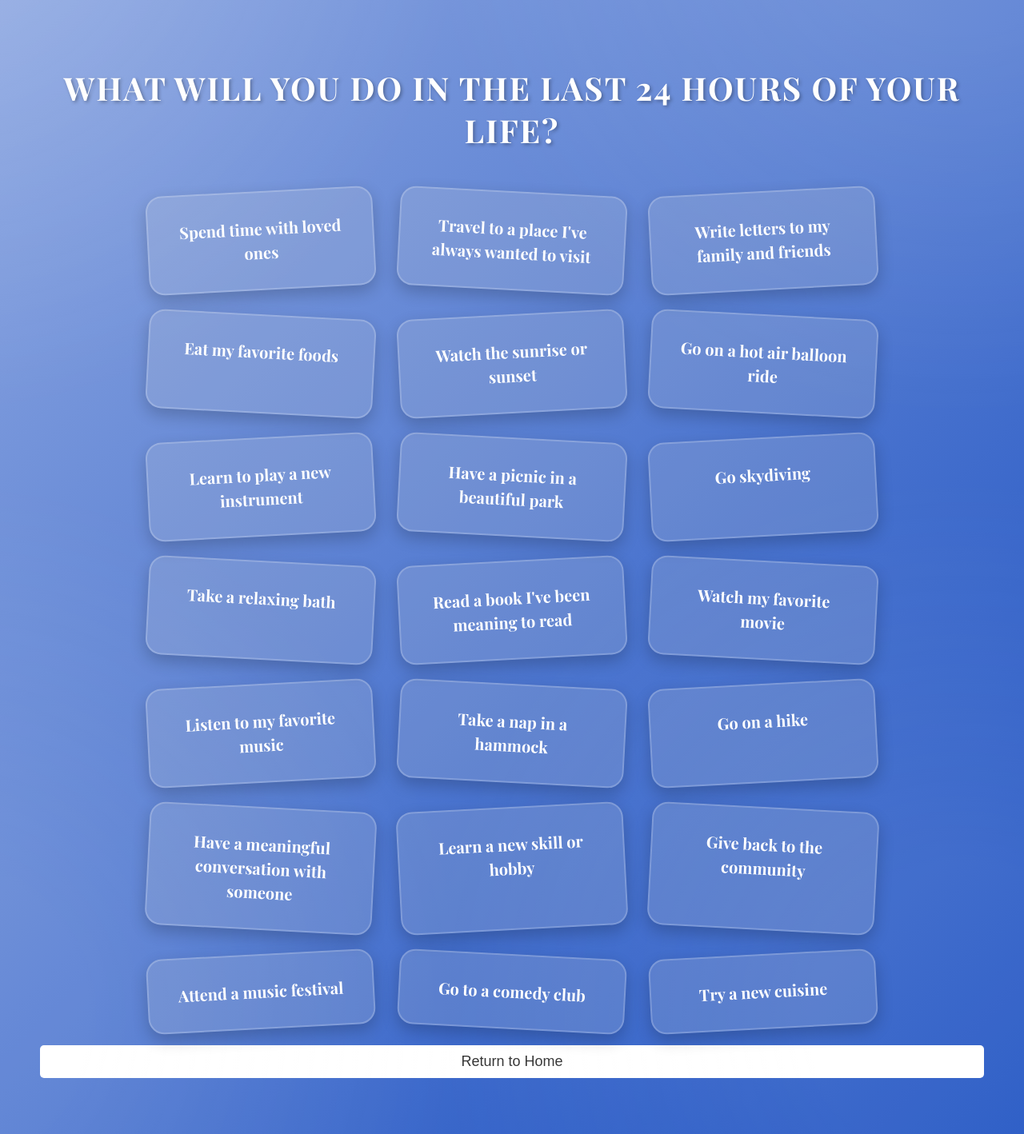
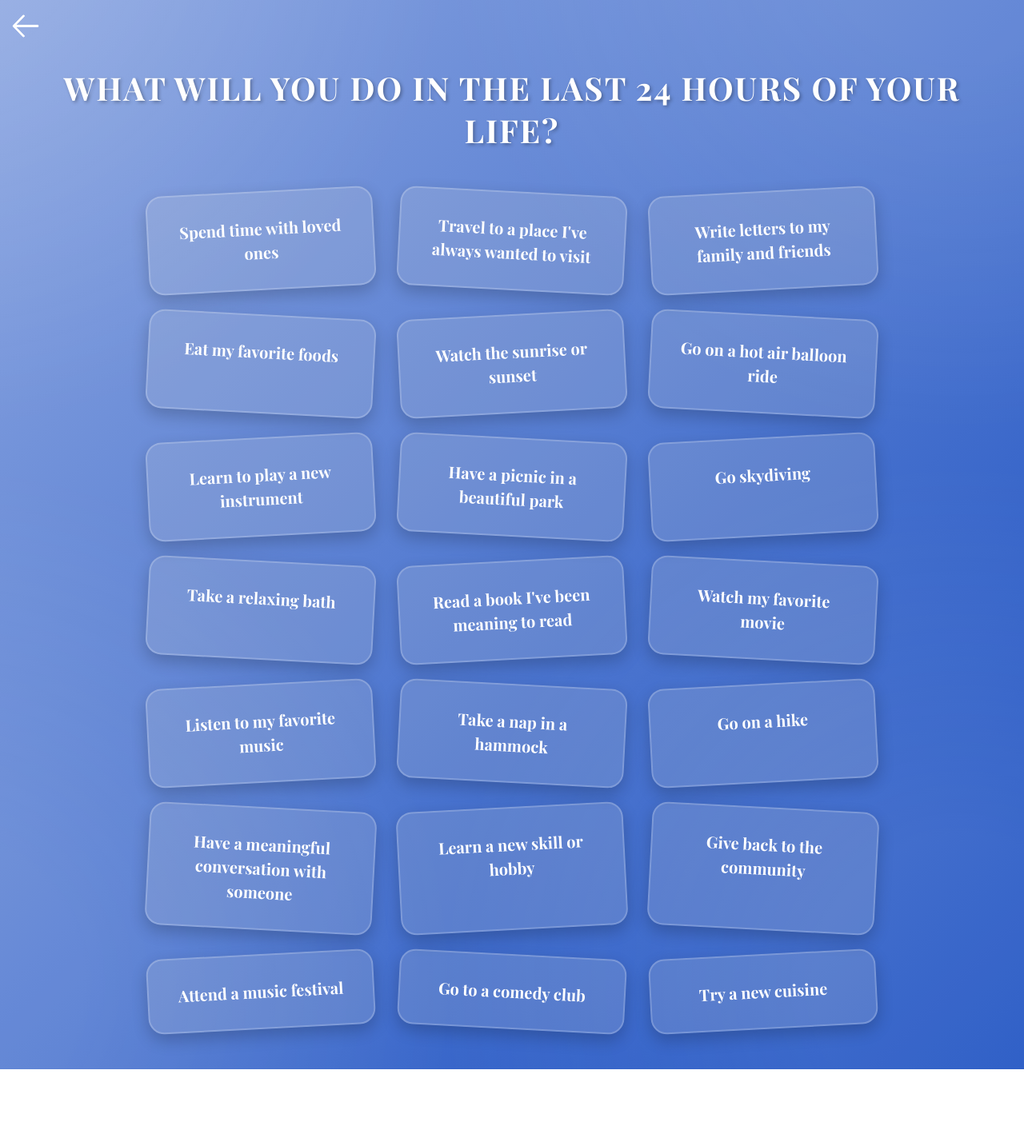
Before and after one commit to jasonli2004/TheLivingFuneral, a React (Create React App) app: page /gallery in a window 1280 px wide. Shown: the whole page at 80% size. After the commit the page ends 1337 px from the top, so only its background shows below. Built offline with nearby package versions, Linux system fonts and the light colour scheme; no server answers.

Commit message:
refined gallery access logic

```diff
--- a/src/App.js
+++ b/src/App.js
@@ -118,7 +118,7 @@ Incorporate these elements creatively and make the eulogy deeply personal and to
     setBackgroundAudio(bgAudio);
     setTickAudio(tickAudio);
     setIsPlaying(true);
-    setStep(1);
+    setStep(0);
   };
 
   const generateAndPlayAudio = async (textPrompt, fileName) => {
@@ -173,7 +173,12 @@ Incorporate these elements creatively and make the eulogy deeply personal and to
           <button className="submit-button" onClick={handleStart}>
             Start
           </button>
+          <div id="gallery" onClick={handleGalleryClick}>
+            <img src="mona-lisa.png" alt="gallery icon" id="galleryIcon" />
+            <p id="galleryText">24hr Gallery</p>
+          </div>
         </div>
+
       )}
 
       {(isPlaying || step !== 0) && (
@@ -186,16 +191,23 @@ Incorporate these elements creatively and make the eulogy deeply personal and to
           {step === 6 && <SurveyForm onSubmit={handleNextStep} />}
           {step === 7 && <LastWordsForm onSubmit={handleNextStep} />}
           {step === 8 && <ConsentForm onSubmit={handleNextStep} />}
-          {step === 9 && <WordGallery />}
-          {step === 10 && <ThankYouComponent onRestart={() => { setStep(0); setIsPlaying(false); }} />}
+          {step === 9 && (
+            <>
+              <ThankYouComponent onRestart={() => {
+                setStep(0);
+                setIsPlaying(false);
+              }} />
+              <div id="gallery" onClick={handleGalleryClick}>
+                <img src="mona-lisa.png" alt="gallery icon" id="galleryIcon" />
+                <p id="galleryText">24hr Gallery</p>
+              </div>
+            </>
+          )}
+
         </>
       )}
 
       <img src="favicon.ico" alt="logo" id="logo" />
-      <div id="gallery" onClick={handleGalleryClick}>
-        <img src="mona-lisa.png" alt="gallery icon" id="galleryIcon" />
-        <p id="galleryText">24hr Gallery</p>
-      </div>
       <Timer />
     </div>
   );
--- a/src/components/WordGallery.css
+++ b/src/components/WordGallery.css
@@ -114,21 +114,25 @@ h2 {
 
 /* Add this to WordGallery.css */
 .return-button {
-    background-color: #ffffff;
+    position: absolute;
+    /* background-color: #ffffff; */
     color: #333;
     border: none;
     border-radius: 5px;
-    padding: 10px 20px;
-    font-size: 18px;
+    /* padding: 10px 20px; */
+    font-size: 13px;
     cursor: pointer;
-    margin-top: 20px;
+    /* margin-top: 20px; */
+    top: 1%;
+    left: 1%;
+    width: 3%;
     transition: background-color 0.3s ease, color 0.3s ease;
     z-index: 2;
 }
 
 .return-button:hover {
-    background-color: #fbc2eb;
-    color: #fff;
+    /* background-color: #fcc96c;
+    color: #fff; */
 }
 
 
--- a/src/components/WordGallery.js
+++ b/src/components/WordGallery.js
@@ -44,7 +44,8 @@ const WordGallery = () => {
                 ))}
             </div>
             <div className="background-animation"></div>
-            <button className="return-button" onClick={handleReturn}>Return to Home</button>
+            <img src="left-arrow.png" className="return-button" onClick={handleReturn} />
+            {/* <button className="return-button" onClick={handleReturn}>Back</button> */}
         </div>
     );
 };
```
Also changed, not shown: public/left-arrow.png (added), 1 other file (tests, documents, lock files or other folders).
